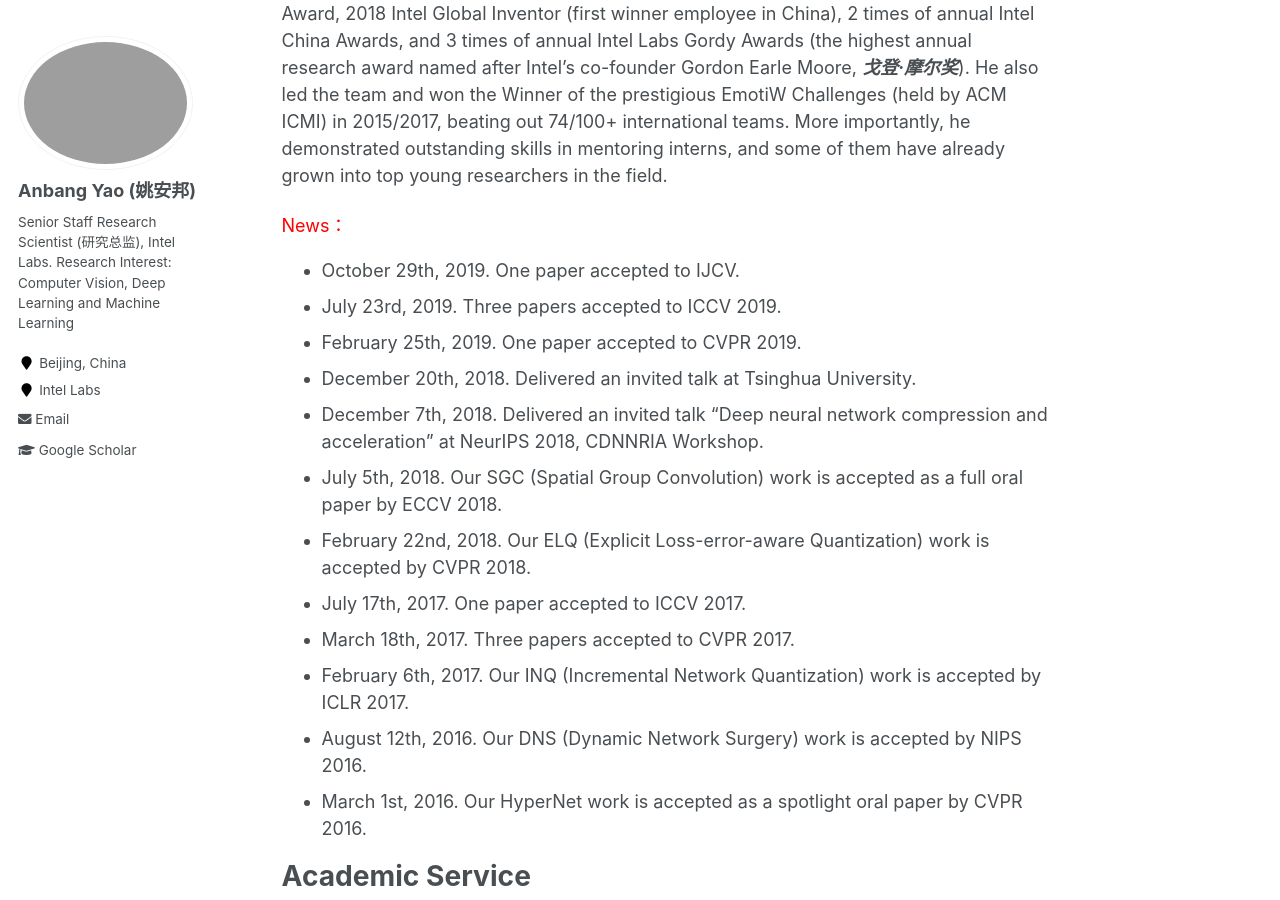
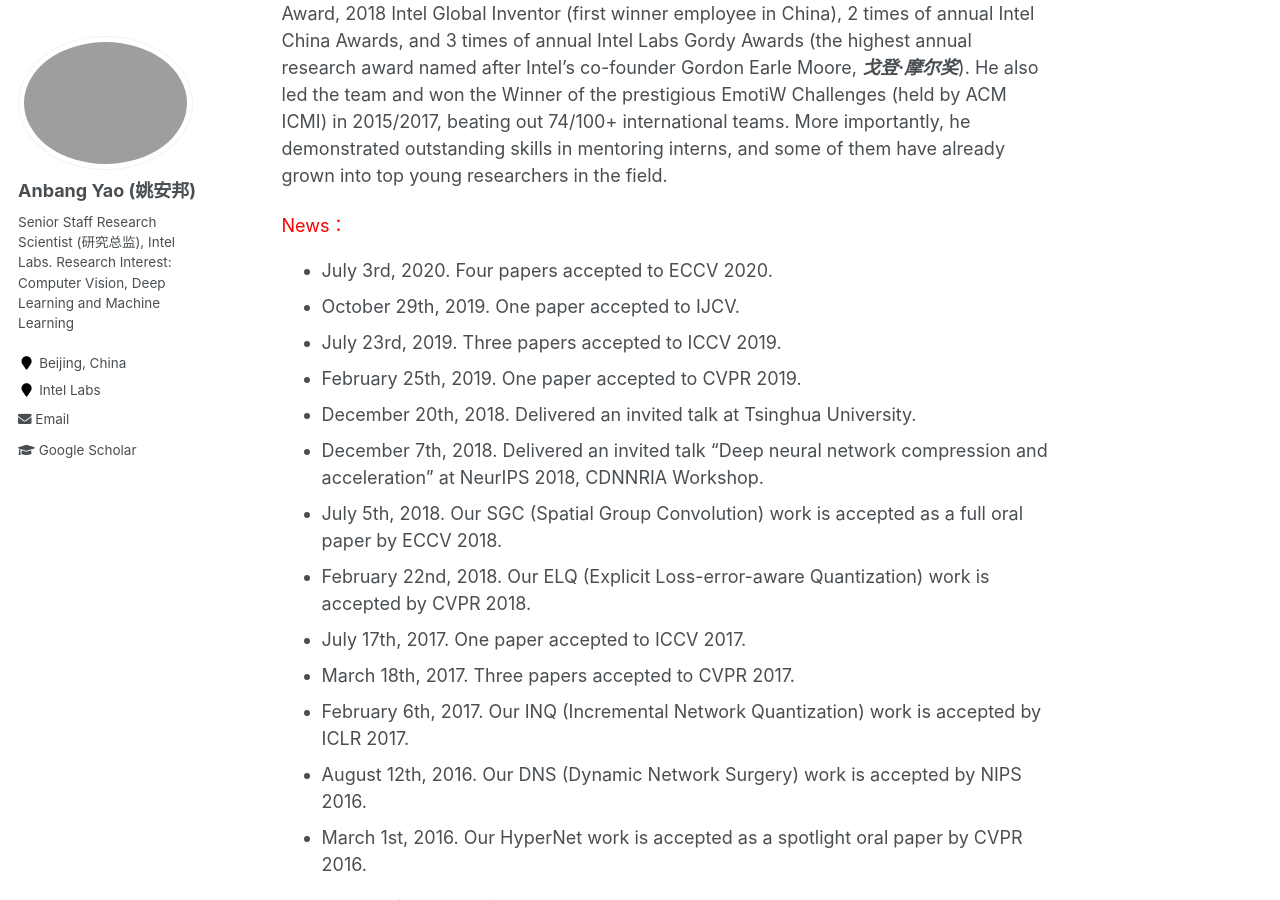
Before and after one commit to YaoAnbang/YaoAnbang.github.io, a Jekyll site: the page built from _pages/about.md, in a window 1280 px wide and 900 px high, scrolled down 378 px. Built offline with Jekyll 4.4.1, drawn with Linux system fonts in a browser that asks for light colours.

Commit message:
Update about.md

```diff
--- a/_pages/about.md
+++ b/_pages/about.md
@@ -14,6 +14,7 @@ Short Bio
 Anbang Yao got his Ph.D. degree from Tsinghua University in Jan. 2010. He is currently a Senior Staff Scientist at Intel Labs China where he leads the research efforts on developing omni-scale high-performance intelligent vision systems. He has about 70 PCT/US/EP patent applications got granted/filed, which are widely used in Intel AI related HW designs (such as Intel® Movidius™ Neural Compute Sticks and Intel® Arria® 10  SoC FPGAs) and SW applications (such as Intel® RealSense™ SDK and Intel® Distribution of OpenVINO™ Toolkit). As the first/corresponding author, he has published about 30 top-tier research papers in NeurIPS, ICLR, CVPR, ICCV, ECCV, TPAMI, IJCV, TIP, PR and etc. He has been recognized with numerous Awards at Intel, such as 1 Distinguished Invention Award, 2018 Intel Global Inventor (first winner employee in China), 2 times of annual Intel China Awards, and 3 times of annual Intel Labs Gordy Awards (the highest annual research award named after Intel's co-founder Gordon Earle Moore, ***戈登·摩尔奖***). He also led the team and won the Winner of the prestigious EmotiW Challenges (held by ACM ICMI) in 2015/2017, beating out 74/100+ international teams. More importantly, he demonstrated outstanding skills in mentoring interns, and some of them have already grown into top young researchers in the field.
 
 <font color="red">News：</font>
++ July 3rd, 2020. Four papers accepted to ECCV 2020.
 + October 29th, 2019. One paper accepted to IJCV.
 + July 23rd, 2019. Three papers accepted to ICCV 2019.
 + February 25th, 2019. One paper accepted to CVPR 2019.
```
